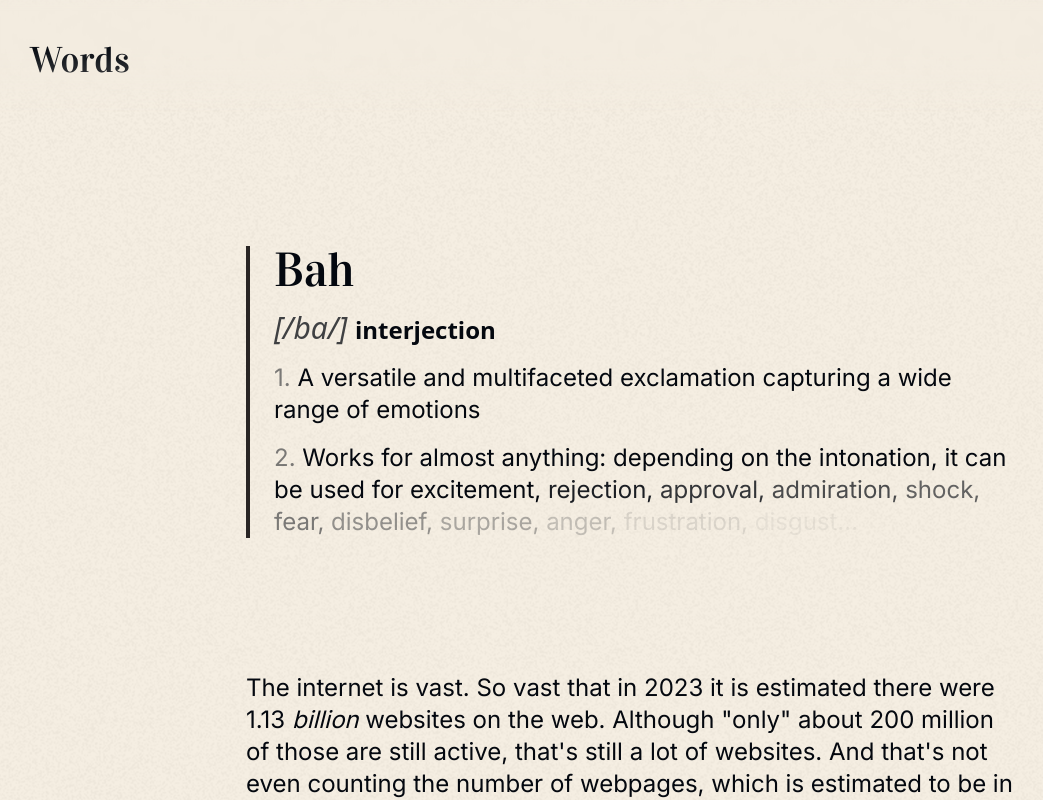
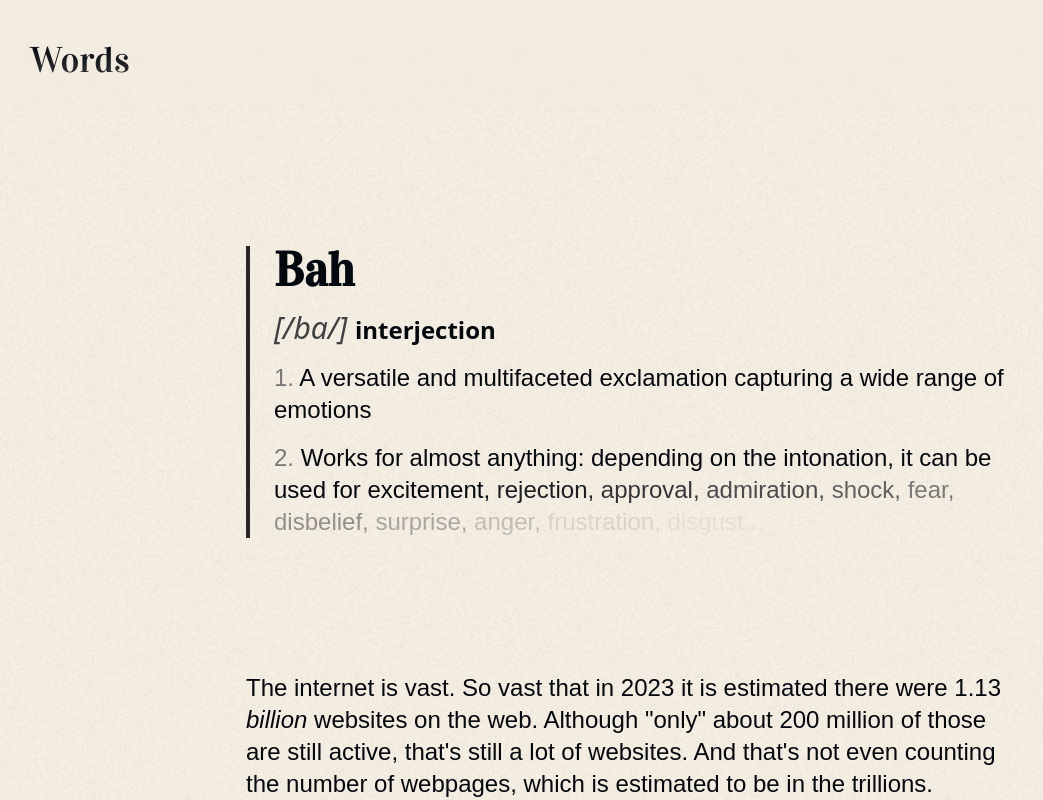
Before and after one commit to szeckirjr/by-wardo, a Next.js app: page /word/bah in a window 1280 px wide. Shown: the top 800 px of the page, without its empty margins (10-1053 px from the left). Built offline with nearby package versions, Linux system fonts and the light colour scheme; a web font is replaced by a local one.

Commit message:
Use local fonts and fix tests

```diff
--- a/jest.setup.ts
+++ b/jest.setup.ts
@@ -1,8 +1,5 @@
 import '@testing-library/jest-dom';
 
-jest.mock('next/font/google', () => {
-  return {
-    Inter: () => ({ className: 'mock-font' }),
-    Vidaloka: () => ({ className: 'mock-font' }),
-  };
+jest.mock('next/font/local', () => {
+  return () => ({ className: 'mock-font' });
 });
--- a/src/app/about/page.tsx
+++ b/src/app/about/page.tsx
@@ -1,11 +1,8 @@
 import React from "react";
-import { Vidaloka } from "next/font/google";
+import { vidaloka } from "@/fonts";
 import classNames from "classnames";
 
-const vidaloka = Vidaloka({
-  weight: "400",
-  subsets: ["latin"],
-});
+// Local font defined in src/fonts.ts
 
 export default function About() {
   return (
--- a/src/app/layout.tsx
+++ b/src/app/layout.tsx
@@ -1,5 +1,5 @@
 import type { Metadata } from "next";
-import { Inter, Vidaloka } from "next/font/google";
+import { inter, vidaloka } from "@/fonts";
 import "./globals.css";
 import classNames from "classnames";
 import Header from "@/components/Header";
@@ -7,7 +7,7 @@ import { Footer } from "@/components/Footer";
 import { Analytics } from "@vercel/analytics/react";
 import { SpeedInsights } from "@vercel/speed-insights/next";
 
-const inter = Inter({ subsets: ["latin"] });
+// Use locally hosted fonts to avoid external fetches during build
 
 export const metadata: Metadata = {
   title: "Words by Wardo",
@@ -43,10 +43,7 @@ export const metadata: Metadata = {
   },
 };
 
-const vidaloka = Vidaloka({
-  weight: "400",
-  subsets: ["latin"],
-});
+// Local copy of Vidaloka font
 
 export default function RootLayout({
   children,
--- a/src/app/page.tsx
+++ b/src/app/page.tsx
@@ -1,11 +1,8 @@
-import { Vidaloka } from "next/font/google";
+import { vidaloka } from "@/fonts";
 import { letters, words } from "@/words";
 import LetterSegment from "@/components/LetterSegment";
 
-const vidaloka = Vidaloka({
-  weight: "400",
-  subsets: ["latin"],
-});
+// Local font defined in src/fonts.ts
 
 export default function Home() {
   const PostList = () => (
--- a/src/components/Footer.tsx
+++ b/src/components/Footer.tsx
@@ -1,10 +1,7 @@
 import classNames from "classnames";
-import { Vidaloka } from "next/font/google";
+import { vidaloka } from "@/fonts";
 
-const vidaloka = Vidaloka({
-  weight: "400",
-  subsets: ["latin"],
-});
+// Local font defined in src/fonts.ts
 
 export function Footer() {
   return (
--- a/src/components/Header.tsx
+++ b/src/components/Header.tsx
@@ -1,12 +1,9 @@
 "use client";
 import classNames from "classnames";
-import { Vidaloka } from "next/font/google";
+import { vidaloka } from "@/fonts";
 import { usePathname } from "next/navigation";
 
-const vidaloka = Vidaloka({
-  weight: "400",
-  subsets: ["latin"],
-});
+// Local font defined in src/fonts.ts
 
 export default function Header() {
   const pathname = usePathname();
--- a/src/components/LetterSegment/index.tsx
+++ b/src/components/LetterSegment/index.tsx
@@ -2,17 +2,14 @@
 
 import { words } from "@/words";
 import classNames from "classnames";
-import { Vidaloka } from "next/font/google";
+import { vidaloka } from "@/fonts";
 import WordPopUpBox from "../WordPopUpBox";
 import { useState } from "react";
 import { Word } from "@/types";
 import Link from "next/link";
 import { TbExternalLink } from "react-icons/tb";
 
-const vidaloka = Vidaloka({
-  weight: "400",
-  subsets: ["latin"],
-});
+// Local font defined in src/fonts.ts
 
 export default function LetterSegment({ letter }: { letter: string }) {
   const [popUpWord, setPopUpWord] = useState<Word | null>(null);
--- a/src/components/WOTD.tsx
+++ b/src/components/WOTD.tsx
@@ -1,14 +1,11 @@
 "use client";
 
 import classNames from "classnames";
-import { Vidaloka } from "next/font/google";
+import { vidaloka } from "@/fonts";
 import Image from "next/image";
 import { useState } from "react";
 
-const vidaloka = Vidaloka({
-  weight: "400",
-  subsets: ["latin"],
-});
+// Local font defined in src/fonts.ts
 
 export default function WOTD() {
   const [openStatus, setOpenStatus] = useState(true);
--- a/src/components/WordDefinition.tsx
+++ b/src/components/WordDefinition.tsx
@@ -1,12 +1,9 @@
 import { Word } from "@/types";
 import classNames from "classnames";
-import { Vidaloka } from "next/font/google";
+import { vidaloka } from "@/fonts";
 import FoundInBook from "./FoundInBook";
 
-const vidaloka = Vidaloka({
-  weight: "400",
-  subsets: ["latin"],
-});
+// Local font defined in src/fonts.ts
 
 type Props = {
   word?: Word;
--- /dev/null
+++ b/src/fonts.ts
@@ -0,0 +1,22 @@
+import localFont from 'next/font/local';
+
+export const inter = localFont({
+  src: [
+    {
+      path: '../public/fonts/Noto_Sans/NotoSans-VariableFont.ttf',
+      weight: '100 900',
+      style: 'normal',
+    },
+    {
+      path: '../public/fonts/Noto_Sans/NotoSans-Italic-VariableFont.ttf',
+      weight: '100 900',
+      style: 'italic',
+    },
+  ],
+});
+
+export const vidaloka = localFont({
+  src: '../public/fonts/Vidaloka.ttf',
+  weight: '400',
+  style: 'normal',
+});
```
Also changed, not shown: 1 other file (tests, documents, lock files or other folders).
